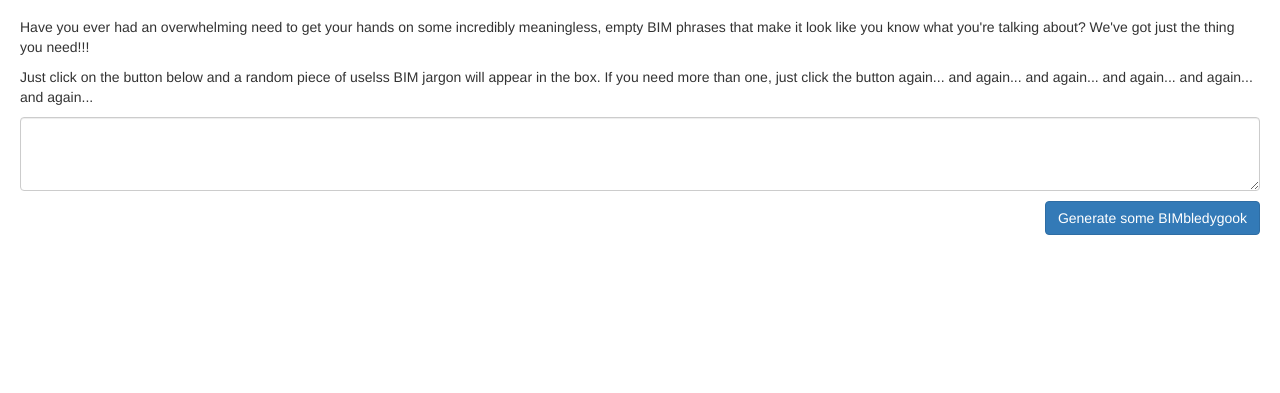
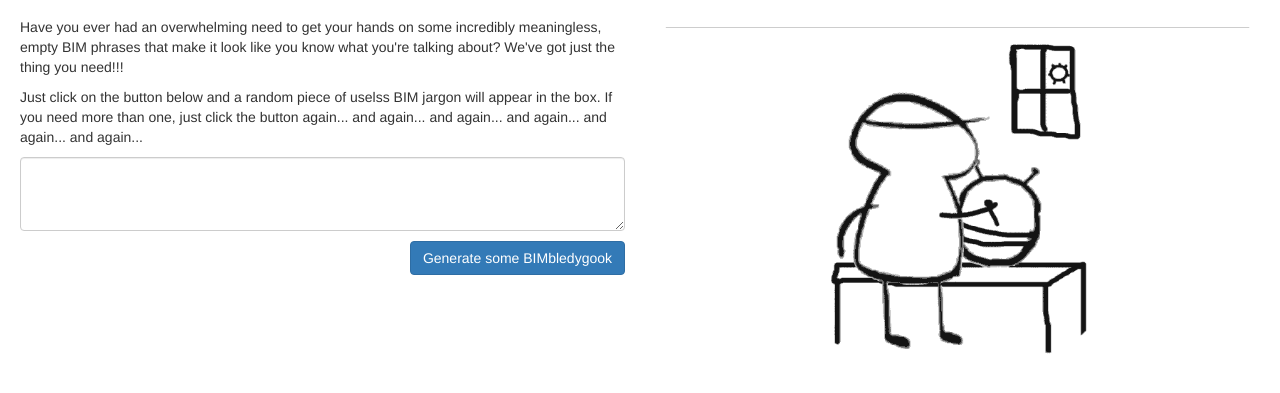
Before and after one commit to rudderdon/bimbledygook, a plain HTML site: page src/Index.html in a window 1280 px wide. Shown: the part 133-526 px from the top of the page. Drawn offline with Linux system fonts and the light colour scheme.

Commit message:
Added some sweet graphics

```diff
--- a/src/Index.html
+++ b/src/Index.html
@@ -140,19 +140,22 @@
 <div id="page-wrapper">
   <form name="myform" action="">
     <div class="row" style="padding: 20px;">
-      <div class="col-lg-12">
-        <h2 class="page-header"><i class="fa fa-comments fa-2x"></i>&nbsp;&nbsp;&nbsp;BIMbledygook
-        </h2>
+    <div class="col-lg-12">
+      <h2 class="page-header">
+        <i class="fa fa-comments fa-2x"></i>&nbsp;&nbsp;&nbsp;BIMbledygook
+      </h2>
+      </div>
+      <div class="col-lg-6 col-sm-6">
+        <p>Have you ever had an overwhelming need to get your hands on some incredibly meaningless, empty BIM phrases that make it look like you know what you're talking about? We've got just the thing you need!!!</p>
+        <p>Just click on the button below and a random piece of uselss BIM jargon will appear in the box. If you need more than one, just click the button again... and again... and again... and again... and again... and again... </p>
+        <p>
+          <textarea name="insight" cols="40" rows="3" class="form-control"></textarea>
+        </p>
+        <input type="button" class="btn btn-primary pull-right" name="generator" value="Generate some BIMbledygook" onclick="myform.insight.value = bimgarbage()" />
 
-        <p>Have you ever had an overwhelming need to get your hands on some incredibly meaningless, empty BIM phrases that make it look like you know what you're talking about? We've got just the thing you need!!!</p>
-
-        <p>Just click on the button below and a random piece of uselss BIM jargon will appear in the box. If you need more than one, just click the button again... and again... and again... and again... and again... and again... </p>
-
-
-        <p><textarea name="insight" cols="40" rows="3" class="form-control"></textarea>
-        </p>
-        <input type="button" class="btn btn-primary pull-right" name="generator" value="Generate some BIMbledygook" onclick="myform.insight.value = bimgarbage()"/>
-
+      </div>
+      <div class="col-lg-6 col-sm-6">
+        <img src="img/i-made-this.gif" class="img-responsive" style="padding: 10px;" />
       </div>
     </div>
   </form>
```
Also changed, not shown: src/img/i-made-this.gif (added).
